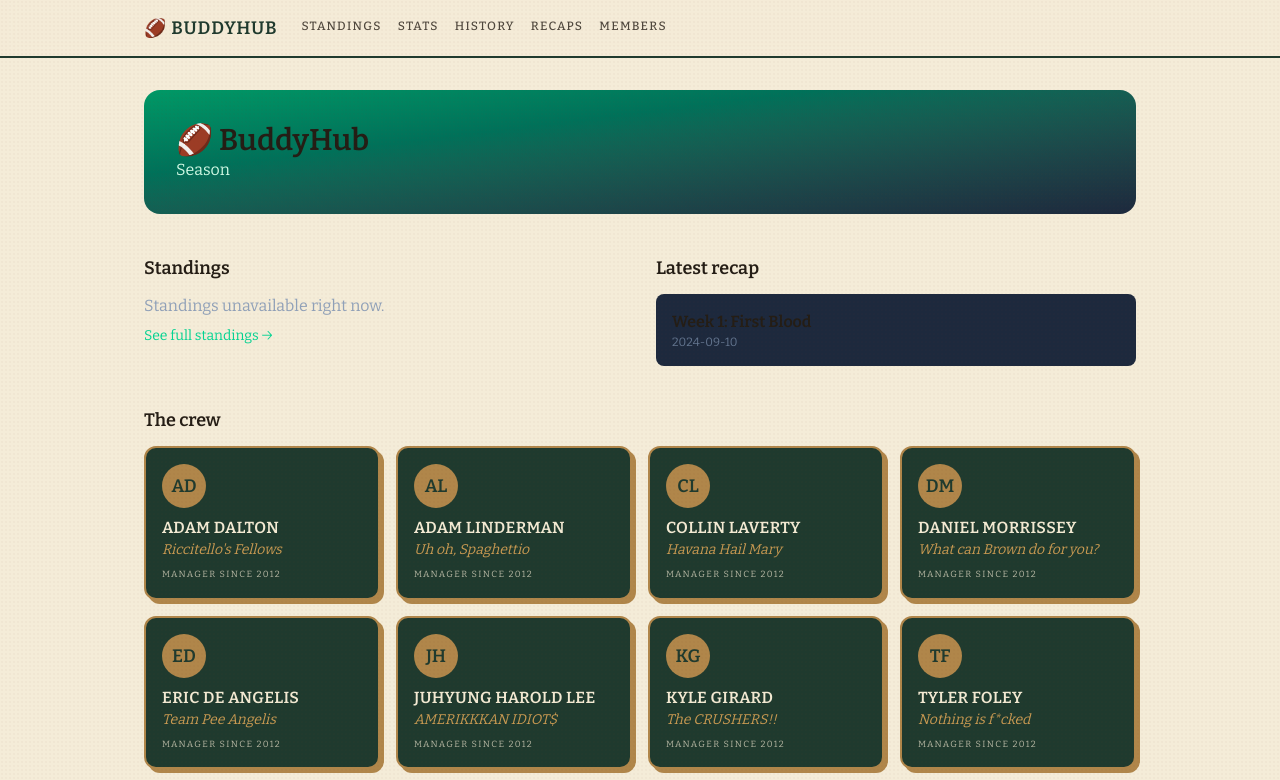
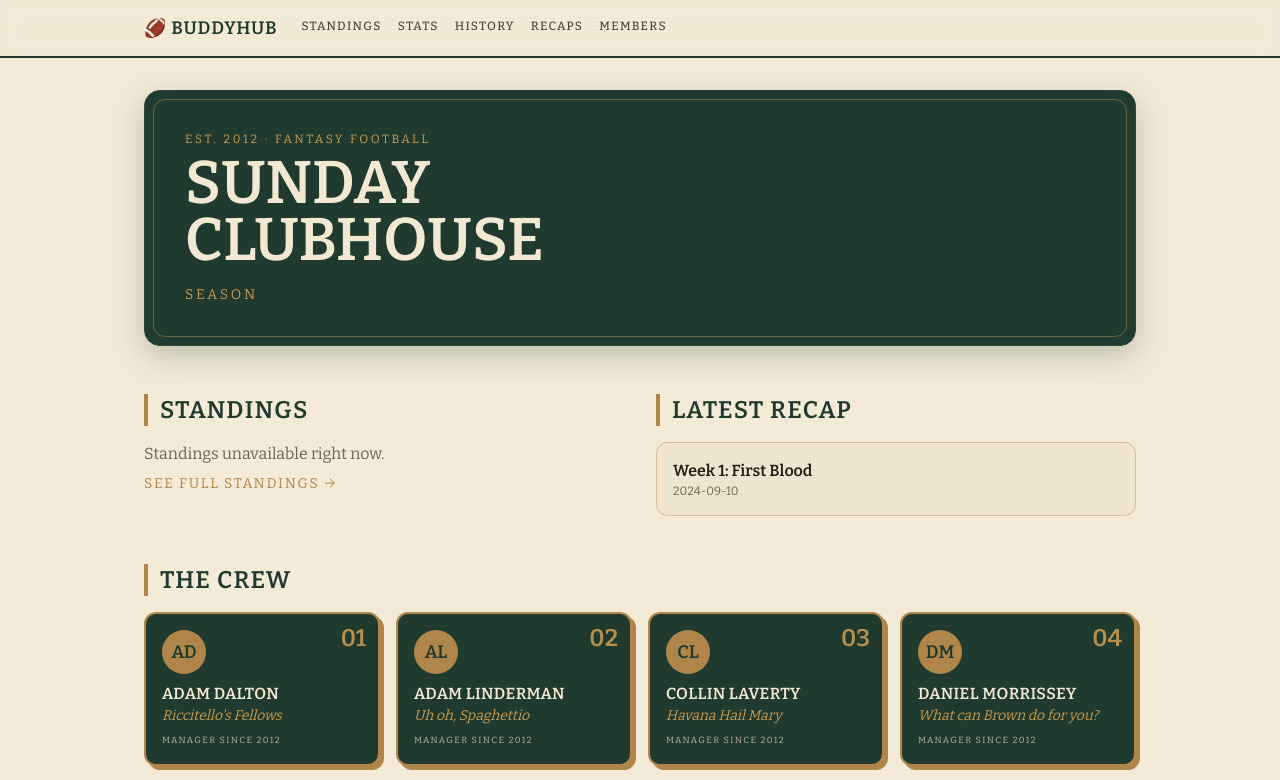
Before and after one commit to Dabemo83/BuddyHub, a Next.js app: page / in a window 1280 px wide. Shown: the top 780 px of the page. Built offline with nearby package versions, Linux system fonts and the light colour scheme.

Commit message:
feat(design): clubhouse home page

```diff
--- a/app/page.tsx
+++ b/app/page.tsx
@@ -4,16 +4,22 @@ import { standings } from "@/lib/stats/team-stats";
 import { getRecaps } from "@/lib/content/recaps";
 import { getMembers } from "@/lib/content/members";
 import MemberCard from "@/app/components/MemberCard";
+import SectionHeading from "@/app/components/SectionHeading";
+import Reveal from "@/app/components/Reveal";
 
 export const dynamic = "force-dynamic";
 
 export default async function Home() {
   let top3: { id: number; name: string; wins: number; losses: number }[] = [];
-  let seasonLabel = "";
+  let seasonLabel = "Season";
   try {
     const season = await loadCurrentSeason();
-    seasonLabel = `${season.year} Season`;
-    top3 = standings(season).slice(0, 3).map((t) => ({ id: t.id, name: t.name, wins: t.wins, losses: t.losses }));
+    const completedWeeks = season.matchups.filter((m) => m.completed).map((m) => m.week);
+    const week = completedWeeks.length > 0 ? Math.max(...completedWeeks) : 1;
+    seasonLabel = `${season.year} Season · Week ${week}`;
+    top3 = standings(season)
+      .slice(0, 3)
+      .map((t) => ({ id: t.id, name: t.name, wins: t.wins, losses: t.losses }));
   } catch {
     seasonLabel = "Season";
   }
@@ -22,44 +28,88 @@ export default async function Home() {
   const members = getMembers();
 
   return (
-    <div className="space-y-10">
-      <section className="bg-gradient-to-br from-emerald-600 to-slate-800 rounded-2xl p-8">
-        <h1 className="text-3xl font-bold">🏈 BuddyHub</h1>
-        <p className="text-emerald-100">{seasonLabel}</p>
+    <div className="space-y-12">
+      <section className="relative rounded-2xl p-8 sm:p-10 bg-forest text-cream border border-forest-2 shadow-[0_10px_30px_rgba(31,58,46,0.25)] overflow-hidden">
+        <div className="absolute inset-2 rounded-xl border border-brass/55 pointer-events-none" />
+        <div
+          className="text-xs uppercase tracking-[0.22em] text-brass-bright"
+          style={{ fontFamily: "var(--font-display)" }}
+        >
+          Est. 2012 · Fantasy Football
+        </div>
+        <h1
+          className="mt-2 uppercase font-bold text-5xl sm:text-6xl leading-[0.95]"
+          style={{ fontFamily: "var(--font-display)" }}
+        >
+          Sunday
+          <br />
+          Clubhouse
+        </h1>
+        <div
+          className="mt-4 uppercase tracking-[0.2em] text-sm text-brass-bright"
+          style={{ fontFamily: "var(--font-display)" }}
+        >
+          {seasonLabel}
+        </div>
       </section>
 
-      <div className="grid grid-cols-1 md:grid-cols-2 gap-8">
+      <Reveal className="grid grid-cols-1 md:grid-cols-2 gap-8">
         <section>
-          <h2 className="text-lg font-semibold mb-3">Standings</h2>
+          <SectionHeading>Standings</SectionHeading>
           {top3.length > 0 ? (
-            <ol className="space-y-2">
+            <ol className="rounded-xl bg-paper-2 border border-brass/40 overflow-hidden">
               {top3.map((t, i) => (
-                <li key={t.id} className="flex justify-between bg-slate-800 rounded-lg px-4 py-2">
-                  <span>{i + 1}. {t.name}</span><span className="text-slate-400">{t.wins}-{t.losses}</span>
+                <li
+                  key={t.id}
+                  className="flex justify-between px-4 py-2.5 border-b border-brass/15 last:border-0"
+                >
+                  <span style={{ fontFamily: "var(--font-display)" }} className="uppercase text-sm tracking-[0.02em]">
+                    {i + 1}. {t.name}
+                  </span>
+                  <span className="text-muted" style={{ fontVariantNumeric: "tabular-nums" }}>
+                    {t.wins}-{t.losses}
+                  </span>
                 </li>
               ))}
             </ol>
-          ) : <p className="text-slate-400">Standings unavailable right now.</p>}
-          <Link href="/standings" className="text-emerald-400 text-sm mt-2 inline-block">See full standings →</Link>
+          ) : (
+            <p className="text-muted">Standings unavailable right now.</p>
+          )}
+          <Link
+            href="/standings"
+            className="inline-block mt-2 text-sm uppercase tracking-[0.12em] text-brass"
+            style={{ fontFamily: "var(--font-display)" }}
+          >
+            See full standings →
+          </Link>
         </section>
 
         <section>
-          <h2 className="text-lg font-semibold mb-3">Latest recap</h2>
+          <SectionHeading>Latest Recap</SectionHeading>
           {latest ? (
-            <Link href={`/recaps/${latest.slug}`} className="block bg-slate-800 rounded-lg p-4 hover:ring-2 hover:ring-emerald-400">
-              <div className="font-semibold">{latest.title}</div>
-              <div className="text-xs text-slate-500">{latest.date}</div>
+            <Link
+              href={`/recaps/${latest.slug}`}
+              className="block rounded-xl bg-paper-2 border border-brass/40 p-4 hover:-translate-y-0.5 transition-transform"
+            >
+              <div className="font-semibold" style={{ fontFamily: "var(--font-display)" }}>
+                {latest.title}
+              </div>
+              <div className="text-xs text-muted">{latest.date}</div>
             </Link>
-          ) : <p className="text-slate-400">No recaps yet.</p>}
+          ) : (
+            <p className="text-muted">No recaps yet.</p>
+          )}
         </section>
-      </div>
+      </Reveal>
 
-      <section>
-        <h2 className="text-lg font-semibold mb-3">The crew</h2>
+      <Reveal>
+        <SectionHeading>The Crew</SectionHeading>
         <div className="grid grid-cols-2 sm:grid-cols-4 gap-4">
-          {members.slice(0, 8).map((m) => <MemberCard key={m.slug} member={m} />)}
+          {members.slice(0, 8).map((m, i) => (
+            <MemberCard key={m.slug} member={m} index={i} />
+          ))}
         </div>
-      </section>
+      </Reveal>
     </div>
   );
 }
```
